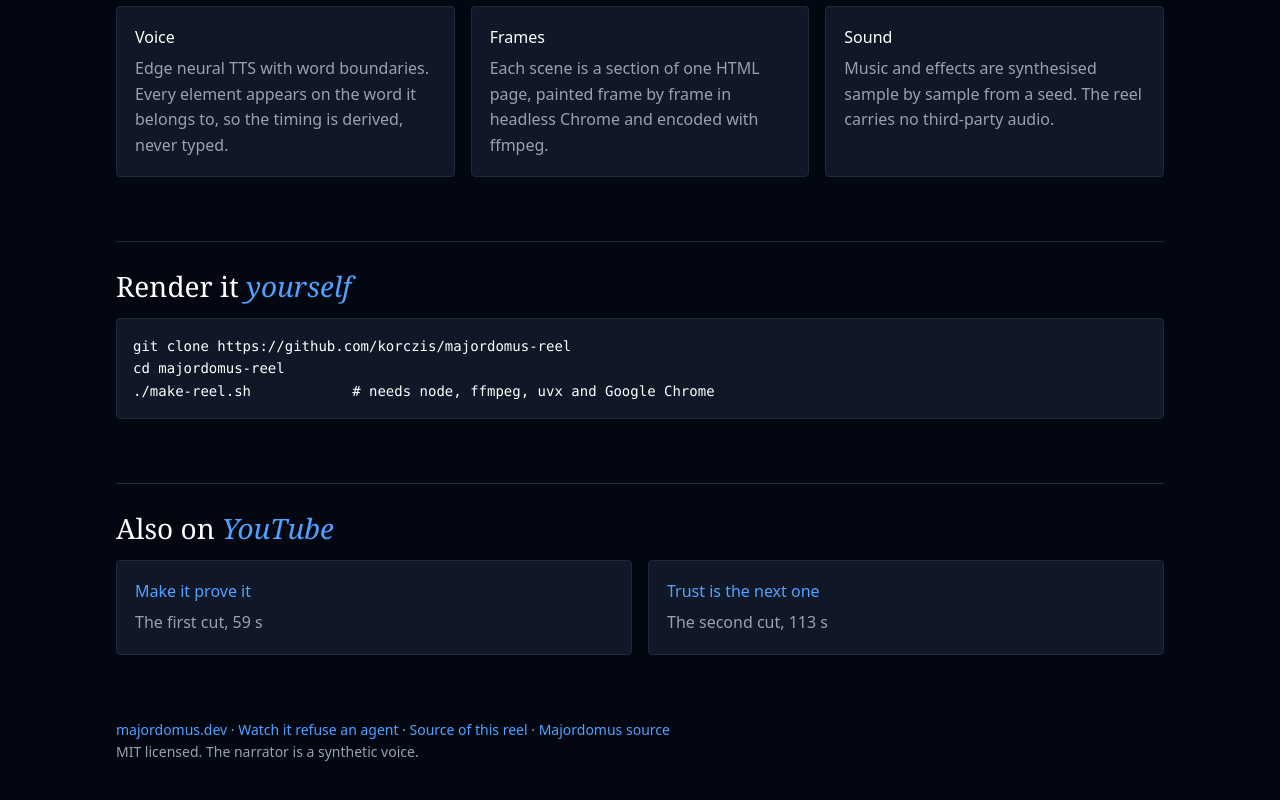
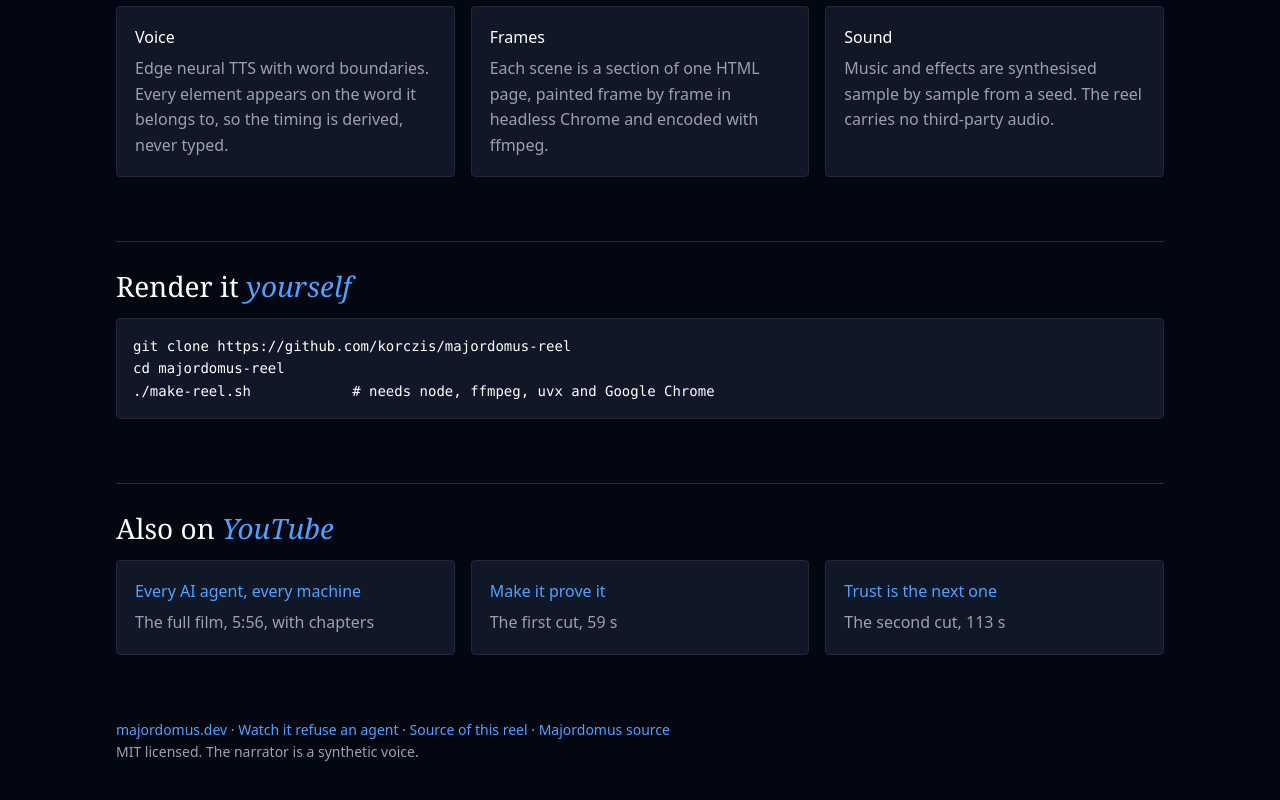
Before and after one commit to korczis/majordomus-reel, a plain HTML site: page site/index.html in a window 1280 px wide. Shown: the part 1231-2031 px from the top of the page. Drawn offline with Linux system fonts and the light colour scheme.

Commit message:
feat(site): link the full film on YouTube
v5.1 is published at https://youtu.be/yW6PcUe6oFg; the YouTube section now leads with it.

Co-Authored-By: Claude Opus 5.5 <noreply@anthropic.com>

```diff
--- a/site/index.html
+++ b/site/index.html
@@ -96,6 +96,8 @@ cd majordomus-reel
   <section>
     <h2>Also on <em>YouTube</em></h2>
     <div class="cols">
+      <a class="card" href="https://youtu.be/yW6PcUe6oFg"><b>Every AI agent, every machine</b>
+        <p>The full film, 5:56, with chapters</p></a>
       <a class="card" href="https://youtube.com/shorts/M250vmbZ1AI"><b>Make it prove it</b>
         <p>The first cut, 59 s</p></a>
       <a class="card" href="https://youtube.com/shorts/oB-cRju2xrU"><b>Trust is the next one</b>
```
